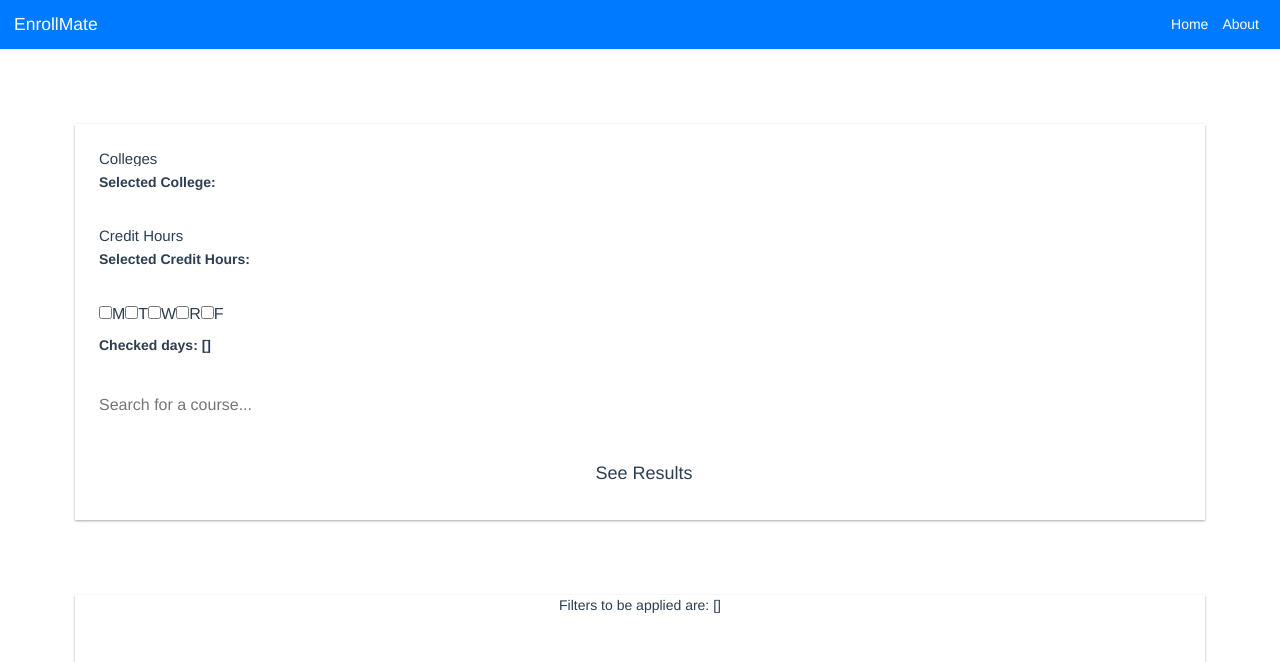
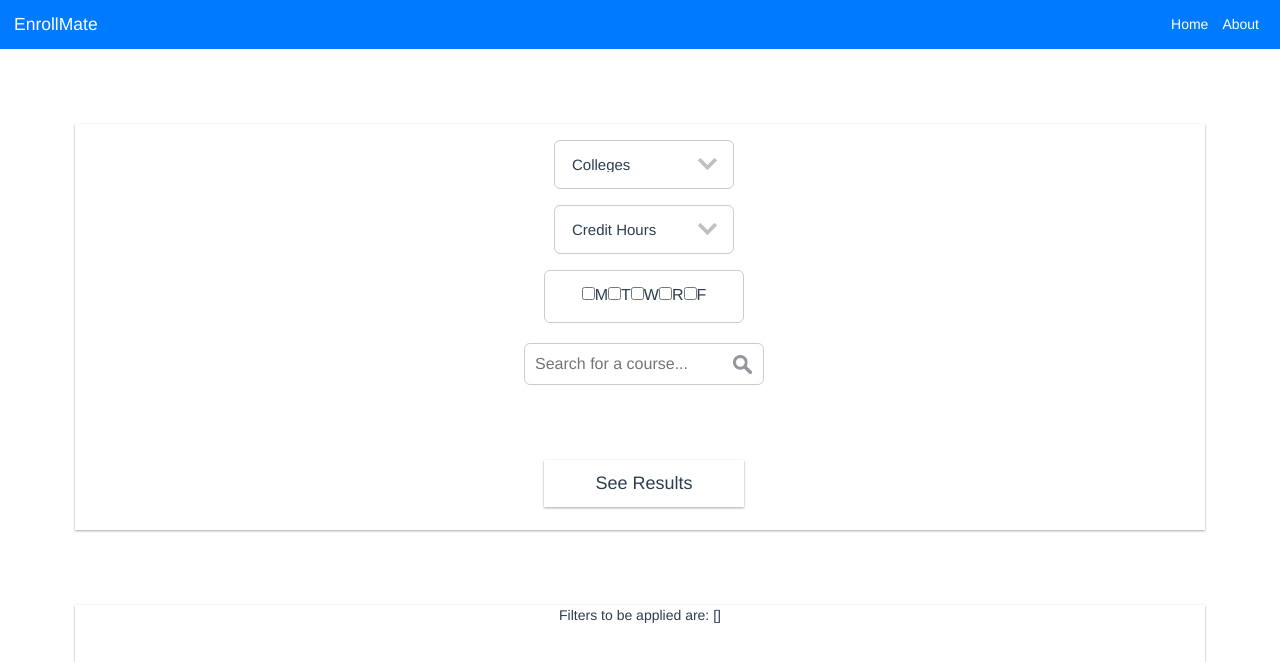
Before and after one commit to CarlosPriddy3/EnrollMate, a Vue app: page /#/ in a window 1280 px wide. Shown: the top 662 px of the page. Built offline with nearby package versions, Linux system fonts and the light colour scheme; what vuefire would draw is missing.

Commit message:
filtering fixes

```diff
--- a/src/components/Filtering.vue
+++ b/src/components/Filtering.vue
@@ -1,33 +1,34 @@
 <template>
+
     <div class="filter_panel" id="filtering">
-        <div class="dropdown">
-            <select v-model="college" id="colleges">
+       <div class="dropdown" style="width:180px">
+            <select v-model="college" id="colleges" style="width:160px">
                 <option disabled value="">Colleges</option>
-                <option>Arts, Humanities, and Social Sciences</option>
-                <option>Business</option>
-                <option>Education</option>
-                <option>Engineering</option>
-                <option>Nursing</option>
-                <option>Professional and Continuing Studies</option>
-                <option>Science</option>
-                <option>Graduate School</option>
-                <option>Honors</option>
+                <option value="AHSS">Arts, Humanities, and Social Sciences</option>
+                <option value="BA">Business</option>
+                <option value="ED">Education</option>
+                <option value="EG">Engineering</option>
+                <option value="NU">Nursing</option>
+                <option value="PC">Professional and Continuing Studies</option>
+                <option value="SC">Science</option>
+                <option value="GC">Graduate School</option>
+                <option value="HN">Honors</option>
             </select>
             <br>
-            <span class="results"><b>Selected College: {{ college }}</b></span>
+<!--             <span class="results"><b>Selected College: {{ college }}</b></span> -->
         </div>
-        <div class="dropdown">
-            <select v-model="credit_hours" id="credit_hours">
+        <div class="dropdown" style="width:180px">
+            <select v-model="credit_hours" id="credit_hours" style="width:160px">
                 <option disabled value="">Credit Hours</option>
-                <option>1 Credit Hour</option>
-                <option>2 Credit Hours</option>
-                <option>3 Credit Hours</option>
-                <option>4 Credit Hours</option>
+                <option value="1">1 Credit Hour</option>
+                <option value="2">2 Credit Hours</option>
+                <option value="3">3 Credit Hours</option>
+                <option value="4">4 Credit Hours</option>
             </select>
             <br>
-            <span class="results"><b>Selected Credit Hours: {{ credit_hours }}</b></span>
+<!--             <span class="results"><b>Selected Credit Hours: {{ credit_hours }}</b></span> -->
         </div>
-        <div class="checkboxes" id="days">
+        <div class="checkboxes" id="days" style="width:200px">
             <input type="checkbox" id="monday" value="M" v-model="checkedDays">
             <label for="monday">M </label>
             <input type="checkbox" id="tuesday" value="T" v-model="checkedDays">
@@ -39,15 +40,13 @@
             <input type="checkbox" id="friday" value="F" v-model="checkedDays">
             <label for="friday">F </label>
             <br>
-            <span class="results"><b>Checked days: {{ checkedDays }}</b></span>
+<!--             <span class="results"><b>Checked days: {{ checkedDays }}</b></span> -->
         </div>
-        <div class="search_bar" id="search_course">
+        <div class="search_bar" id="search_course" style="width:240px">
             <input v-model="searchResult" placeholder="Search for a course...">
         </div>
-        <div class="submit" id="submit_button">
+        <div class="submit" id="submit_button" style="width:200px">
             <button class="submit_botton" v-on:click="emitGlobalClickEvent()">See Results</button>
-        </div>
-
         </div>
     </div>
 </template>
@@ -65,7 +64,9 @@
                 checkedDays: [],
                 days: "",
                 searchResult: '',
-                allFilters: {}
+                allFilters: {},
+                items: ['Foo', 'Bar', 'Fizz', 'Buzz'],
+                checkbox: true
             }
         },
         methods: {
@@ -97,7 +98,7 @@
   .filter_panel{
     margin:75px;
     margin-bottom: 25px;
-    text-align: left;
+    text-align: center;
     max-width: 95%;
     box-shadow: 0 1px 3px rgba(0,0,0,0.12), 0 1px 2px rgba(0,0,0,0.24);
     font-size: 14px;
@@ -105,6 +106,7 @@
     background: #fff;
     overflow: hidden;
     position: relative;
+
   }
 
   .filter_panel .dropdown{
@@ -113,6 +115,14 @@
     padding: 8px 8px 8px 8px;
     font-size:15px;
     margin-bottom: 16px;
+    border: 1px solid #ccc;
+    border-radius: 6px;
+    overflow: hidden;
+    position: relative;
+    text-align: center;
+    left: 50%;
+    transform: translate(-50%, 0%);
+
   }
 
   .filter_panel .dropdown select{
@@ -125,36 +135,60 @@
     position: relative;
     z-index: 10;
     font-size: 1em;
+    padding: 8px 8px 8px 8px;
+    background:url('arrow-down.png') no-repeat;
+    background-position:95% center;
+    background-size: 12%;
   }
 
   .filter_panel .checkboxes{
-    padding: 8px 8px 8px 8px;
+    padding: 12px 8px 8px 8px;
     font-size: 16px;
     margin-bottom: 16px;
+    border: 1px solid #ccc;
+    border-radius: 6px;
+    text-align: center;
+    position: relative;
+    left: 50%;
+    transform: translate(-50%, 0%);
   }
 
   .filter_panel .results{
     font-size: 14px;
     margin-bottom: 6px;
+    padding-left: 2px;
   }
 
-  .filter_panel .p{
+/*  .filter_panel .p{
     font-size: 14px;
     margin-bottom: 6px;
-  }
+  }*/
 
   .search_bar {
     margin-top: 20px;
-    padding: 8px 8px 8px 8px;
+    padding: 8px 10px 8px 10px;
     font-size: 16px;
+    border: 1px solid #ccc;
+    border-radius: 6px;
+    text-align: left;
+    position: relative;
+    left: 50%;
+    transform: translate(-50%, 0%);
+    background:url('search.png') no-repeat;
+    background-position:95% center;
+    background-size: 8%;
   }
 
   .submit {
-    margin-top: 25px;
+    margin-top: 75px;
     margin-bottom: 15px;
     padding: 10px 10px 10px 10px;
     font-size: 18px;
     text-align: center;
+    box-shadow: 0 1px 3px rgba(0,0,0,0.12), 0 1px 2px rgba(0,0,0,0.24);
+    position: relative;
+    left: 50%;
+    transform: translate(-50%, 0%);
   }
 
   .submit .submit_button {
```
